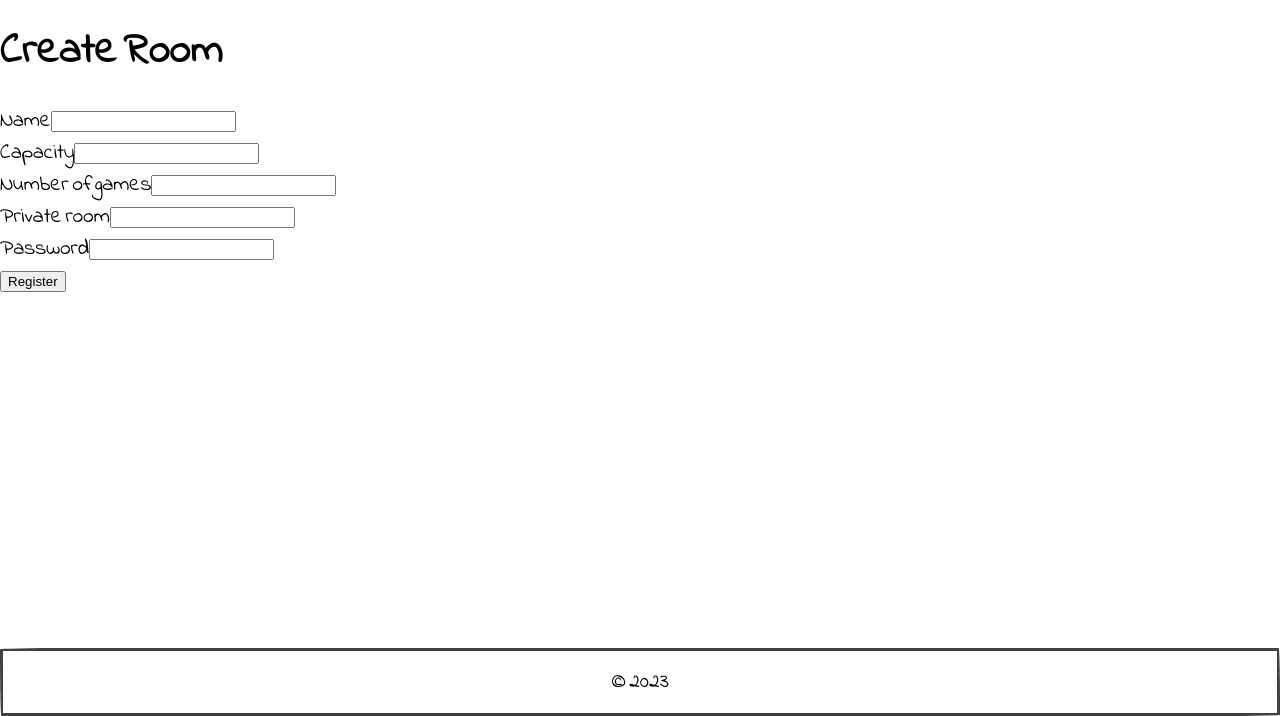
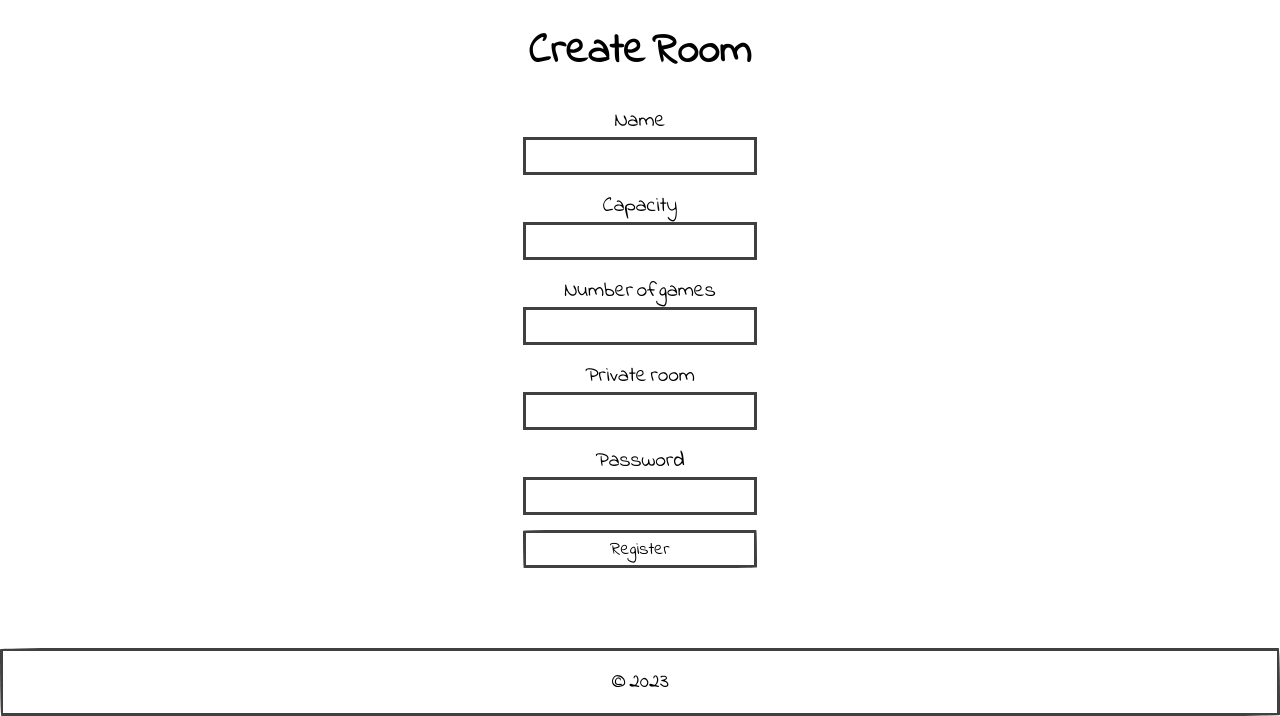
Before and after one commit to IvanRaymond/dont_hang, a Symfony app: template templates/room/create.html.twig in a window 1280 px wide. Shown: the part 84-800 px from the top of the page. Run offline with Twig, Linux system fonts and the light colour scheme; the template is opened without the code that fills it, so the values that code supplies are empty; form fields are guessed from the names that the template uses; some libraries are stand-ins or nearby versions.

Commit message:
feat: add twig for create room

```diff
--- a/public/css/main.css
+++ b/public/css/main.css
@@ -101,6 +101,7 @@ body {
   transition: 0.5s;
   visibility: hidden;
   opacity: 0;
+  background-color: white;
 }
 
 .navbar-right .menu.active {
--- a/templates/room/create.html.twig
+++ b/templates/room/create.html.twig
@@ -3,19 +3,127 @@
 {% block title %}Create Room{% endblock %}
 
 {% block body %}
+  <style>
+    .content {
+      text-align: center;
+      align-items: center;
+      justify-content: center;
+      margin-bottom: 1em;
+    }
+
+    .form-room {
+      display: flex;
+      flex-direction: column;
+      align-items: center;
+      justify-content: center;
+    }
+
+    .form-row div:first-child {
+      display: block;
+      margin-bottom: 5px;
+    }
+
+    .form-row div:nth-child(1) {
+      margin-bottom: 15px;
+      display: flex;
+      flex-direction: column;
+      width: 100%;
+      transition: all 0.3s ease;
+    }
+
+    .form-row ul {
+      display: none;
+    }
+
+    .valid-roomform-row:hover {
+      background-color: #eee;
+      cursor: pointer;
+    }
+
+    .valid-roomform-row:hover > button {
+      background-color: #eee;
+      cursor: pointer;
+    }
+
+    .valid-roomform-row button {
+      border: 0;
+      background-color: white;
+      font-family: kg_indie_flowerregular;
+    }
+
+    .form-room input {
+      border: 0;
+      height: 30px;
+      padding-left: 10px;
+      font-family: kg_indie_flowerregular;
+      border-radius: 0px;
+      text-align: center;
+    }
+  </style>
+
+  <div class="content">
     <h1>Create Room</h1>
+      <div class="form-room">
+        {{ form_start(roomForm) }}
 
-    {{ form_start(roomForm) }}
-    {{ form_row(roomForm.name) }}
-    {{ form_row(roomForm.capacity) }}
-    {{ form_row(roomForm.game_count, {
-        label: 'Number of games'
-    }) }}
-    {{ form_row(roomForm.private, {
-        label: 'Private room'
-    }) }}
-    {{ form_row(roomForm.password) }}
+        <div class="form-row">
+          {{ form_row(roomForm.name, {
+                attr: {
+                  'class': 'name-row border lined thick'
+                }}
+          )}}
+        </div>
 
-    <button type="submit" class="btn">Register</button>
-    {{ form_end(roomForm) }}
+        <div class="form-row">
+          {{ form_row(roomForm.capacity, {
+                  attr: {
+                    'class': 'capacity-row border lined thick'
+                  }}
+            )}}
+          </div>
+        <div class="form-row">
+          {{ form_row(roomForm.game_count,
+              {
+                label: 'Number of games',
+                attr: {
+                  'class': 'game_count-row border lined thick'
+                }
+              }
+          )}}
+        </div>
+
+        <div class="form-row">
+        {{ form_row(roomForm.private,
+              {
+                label: 'Private room',
+                attr: {
+                  'class': 'private-row border lined thick'
+                }
+              }
+          )}}
+        </div>
+        <div class="form-row">
+          {{ form_row(roomForm.password, {
+                  attr: {
+                    'class': 'password-row border lined thick'
+                  }}
+            )}}
+        </div>
+
+        <div class="valid-roomform-row border lined thick">
+          <button type="submit" class="valid-roomform-btn">Register</button>
+        </div>
+
+
+        <script>
+          const divValidCreateparty = document.querySelector('.valid-roomform-row');
+          const buttonSubmitCreateparty= document.querySelector('.valid-roomform-btn');
+
+          divValidCreateparty.addEventListener('click', function() {
+            buttonSubmitCreateparty.click();
+          });
+        </script>
+      {{ form_end(roomForm) }}
+    </div>
+  </div>
 {% endblock %}
```
